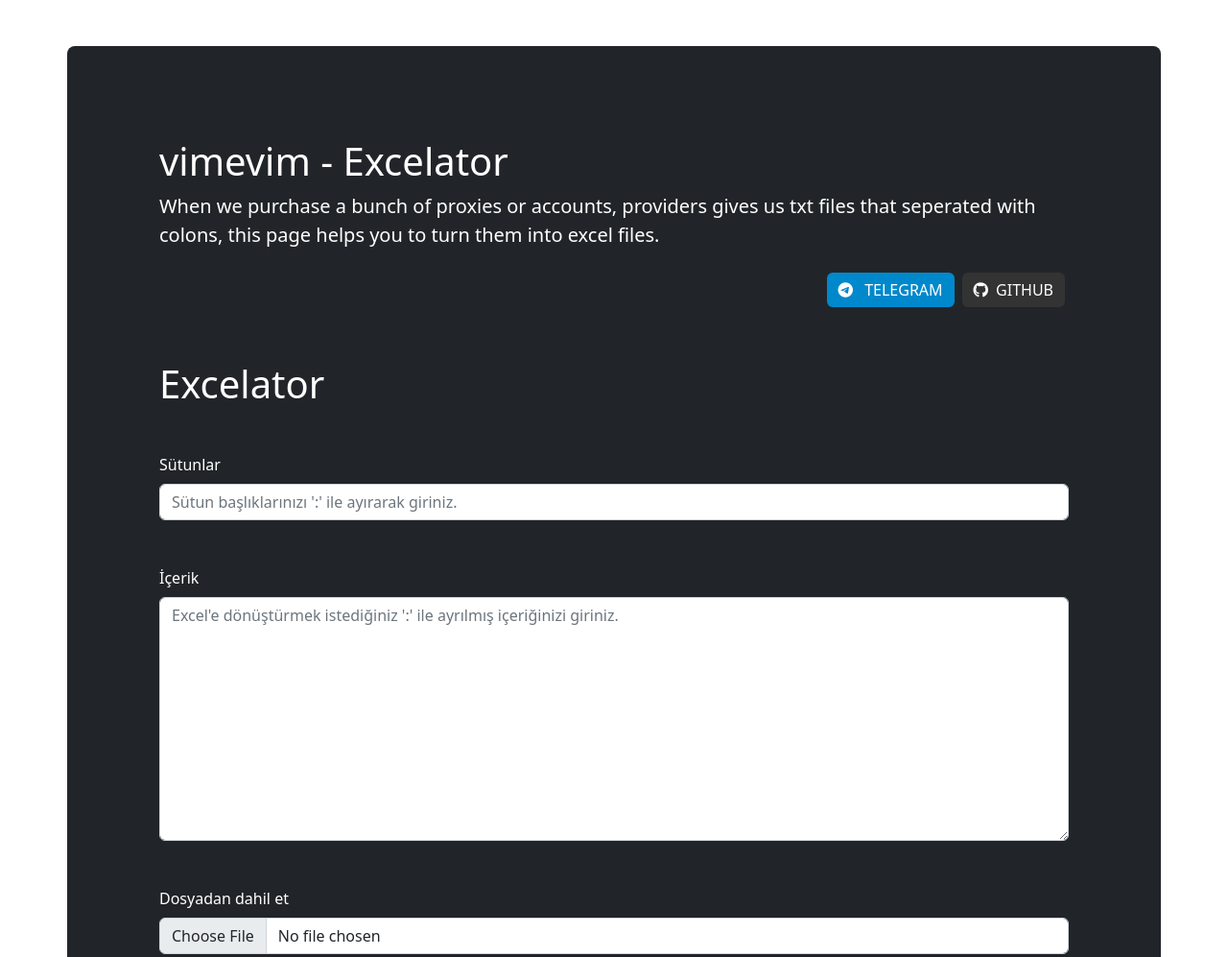
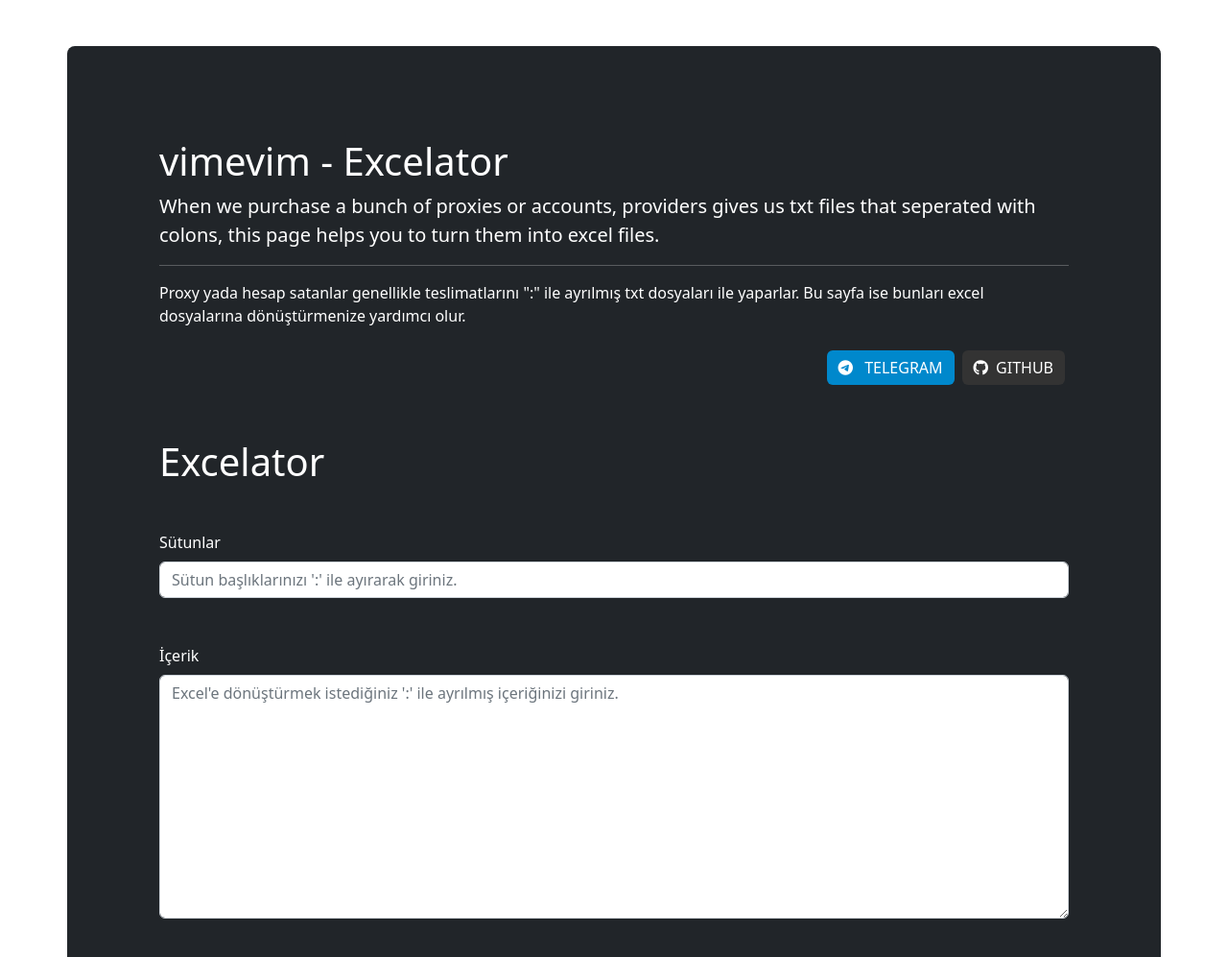
Before and after one commit to vimevim/Excelator, a plain HTML site: page index.html in a window 1280 px wide. Shown: the top 997 px of the page at 96% size. Drawn offline with nearby package versions, Linux system fonts and the light colour scheme.

Commit message:
description updates

```diff
--- a/index.html
+++ b/index.html
@@ -46,6 +46,8 @@
                 <p class="lead">
                     When we purchase a bunch of proxies or accounts, providers gives us txt files that seperated with
                     colons, this page helps you to turn them into excel files.
+                    <hr>
+                    Proxy yada hesap satanlar genellikle teslimatlarını ":" ile ayrılmış txt dosyaları ile yaparlar. Bu sayfa ise bunları excel dosyalarına dönüştürmenize yardımcı olur.
                 </p>
                 <p class="d-flex flex-row-reverse">
                     <!-- Youtube -->
```
